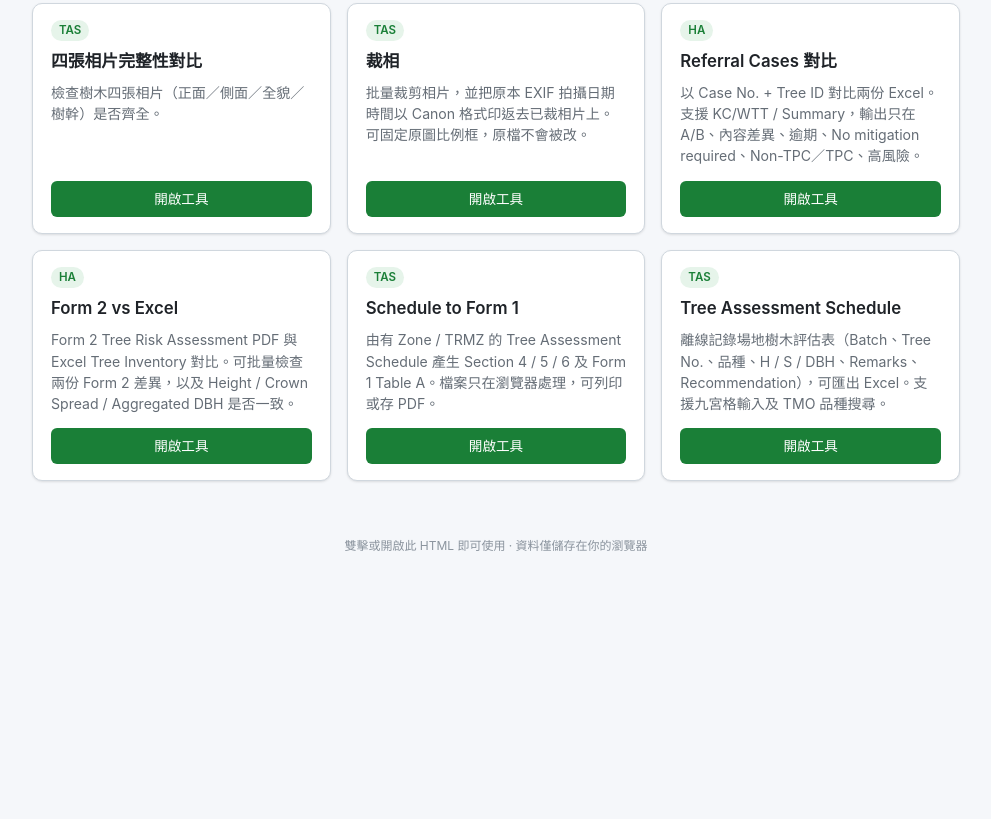
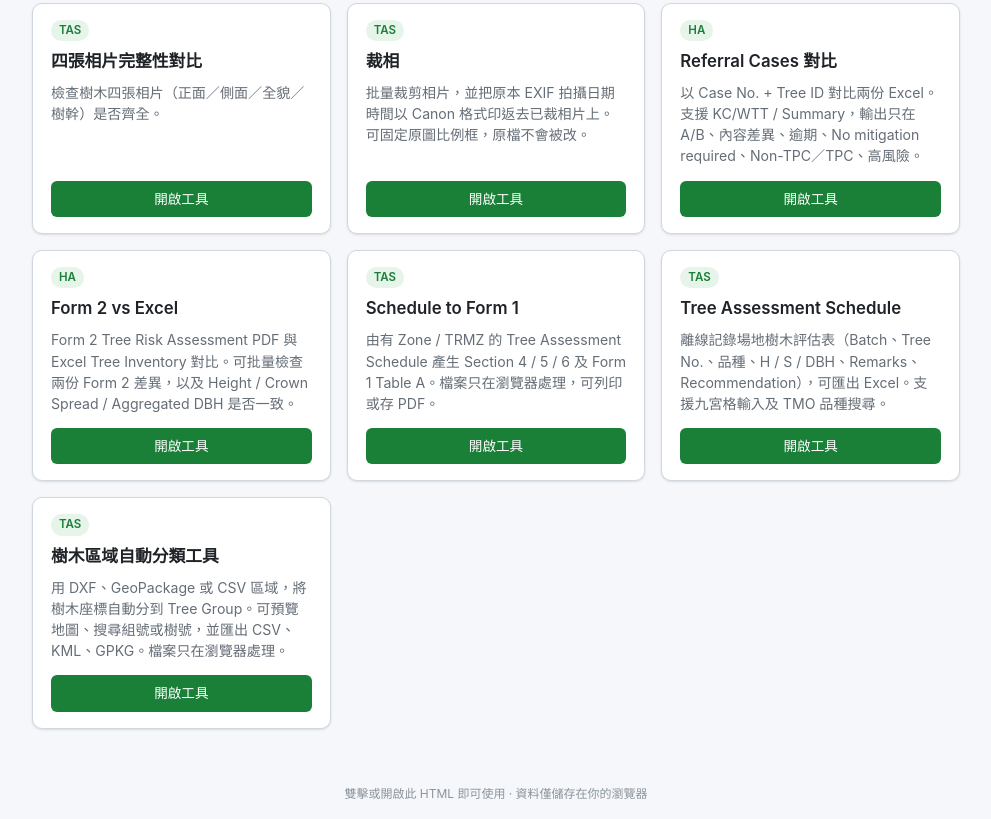
Before and after one commit to davychan188/tree-tools-portal, a plain HTML site: page index.html in a window 1280 px wide. Shown: the part 385-1204 px from the top of the page, without its empty margins (144-1135 px from the left). Before the commit the page ends 956 px from the top, so only its background shows below. Drawn offline with Linux system fonts and the light colour scheme.

Commit message:
Add tree area classifier to the portal under TAS

```diff
--- a/index.html
+++ b/index.html
@@ -236,6 +236,14 @@ const tools = [
     desc: "離線記錄場地樹木評估表（Batch、Tree No.、品種、H / S / DBH、Remarks、Recommendation），可匯出 Excel。支援九宮格輸入及 TMO 品種搜尋。",
     url: "https://davychan188.github.io/field-tree-schedule/?v=17",
     keywords: "field tree schedule assessment batch tree no species dbh 場地 評估 離線 excel tmo"
+  },
+  {
+    id: "tree-area-classifier",
+    name: "樹木區域自動分類工具",
+    tag: "TAS",
+    desc: "用 DXF、GeoPackage 或 CSV 區域，將樹木座標自動分到 Tree Group。可預覽地圖、搜尋組號或樹號，並匯出 CSV、KML、GPKG。檔案只在瀏覽器處理。",
+    url: "https://davychan188.github.io/tree-area-classifier/?v=15",
+    keywords: "tree area classifier 區域 分類 dxf gpkg csv tree group tg 地圖 kml 未分類 tas"
   }
 ];
 
--- a/sw.js
+++ b/sw.js
@@ -1,4 +1,4 @@
-const CACHE = "tree-tools-portal-v2";
+const CACHE = "tree-tools-portal-v3";
 const ASSETS = [
   "./",
   "./index.html",
```
